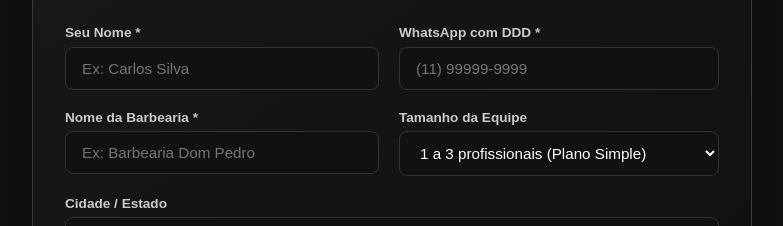
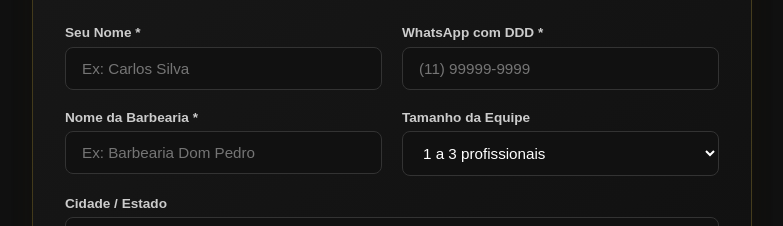
Before and after one commit to callium2003/Aplicativo-barbearia, a Next.js app: page / in a window 1280 px wide. Shown: the part 9040-9266 px from the top of the page, without its empty margins (248-1031 px from the left). Built offline with nearby package versions, Linux system fonts and the light colour scheme.

Commit message:
comercial: corrija indicação de planos no formulário

```diff
--- a/app/components/LeadCaptureForm.tsx
+++ b/app/components/LeadCaptureForm.tsx
@@ -162,10 +162,10 @@ export default function LeadCaptureForm() {
                 onChange={(e) => setTeamSize(e.target.value)}
                 disabled={status === "submitting"}
               >
-                <option value="1 a 3 profissionais">1 a 3 profissionais (Plano Simple)</option>
-                <option value="4 a 5 profissionais">4 a 5 profissionais (Plano Middle)</option>
-                <option value="6 a 7 profissionais">6 a 7 profissionais (Plano Master)</option>
-                <option value="8 ou mais profissionais">8 ou mais profissionais (Personalizado)</option>
+                <option value="1 a 3 profissionais">1 a 3 profissionais</option>
+                <option value="4 a 5 profissionais">4 a 5 profissionais</option>
+                <option value="6 a 7 profissionais">6 a 7 profissionais</option>
+                <option value="8 ou mais profissionais">8 ou mais profissionais</option>
               </select>
             </div>
 
```
Also changed, not shown: 1 other file (tests, documents, lock files or other folders).
